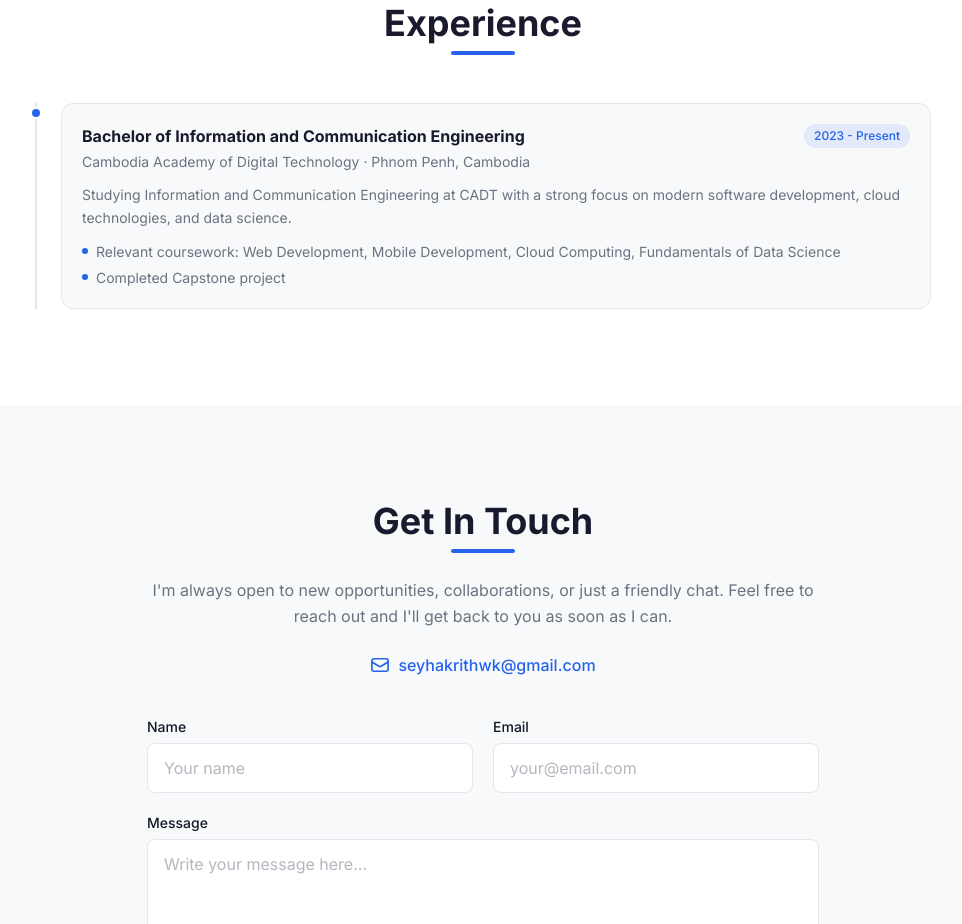
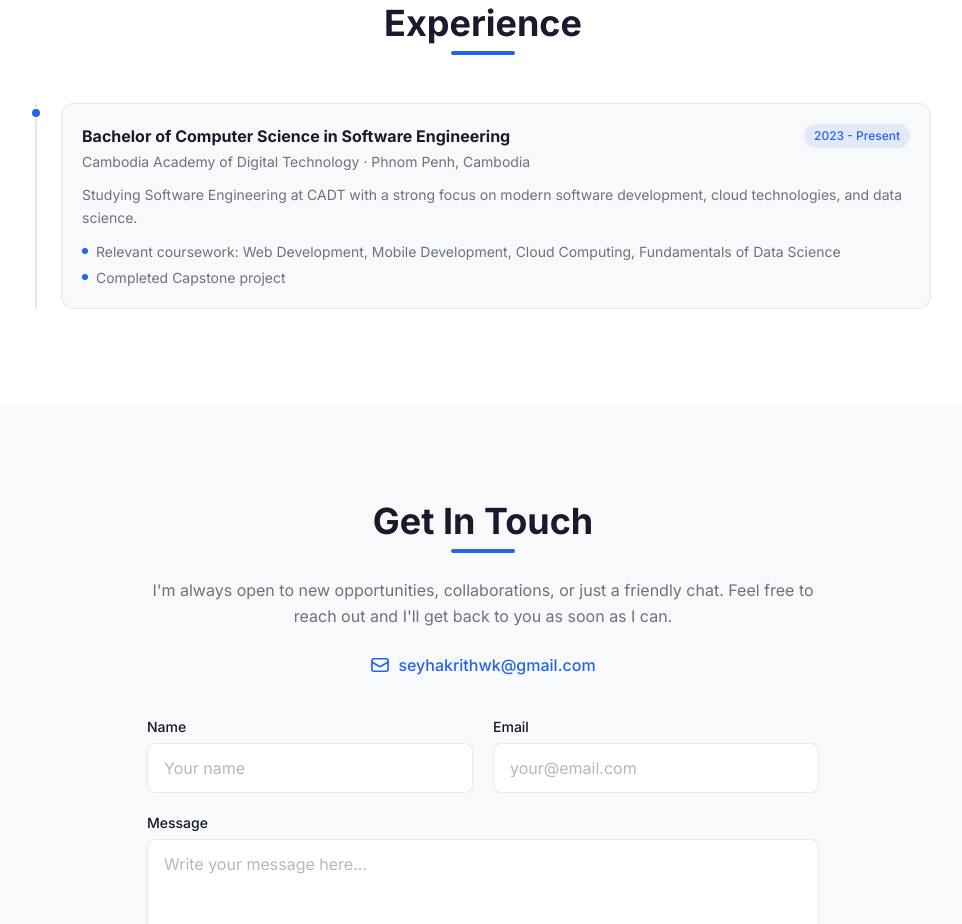
Before and after one commit to KMernDabest/Portfolio.Next, a Next.js app: page / in a window 1280 px wide. Shown: the part 3640-4564 px from the top of the page, without its empty margins (157-1119 px from the left). Built offline with nearby package versions, Linux system fonts and the light colour scheme.

Commit message:
Updated experience

```diff
--- a/app/data/index.ts
+++ b/app/data/index.ts
@@ -130,14 +130,14 @@ export const experiences: Experience[] = [
   {
     id: "cadt",
     type: "education",
-    role: "Bachelor of Information and Communication Engineering",
+    role: "Bachelor of Computer Science in Software Engineering",
     company: "Cambodia Academy of Digital Technology",
     location: "Phnom Penh, Cambodia",
     duration: "2023 - Present",
     startDate: "2023-10",
     endDate: "Present",
     description:
-      "Studying Information and Communication Engineering at CADT with a strong focus on modern software development, cloud technologies, and data science.",
+      "Studying Software Engineering at CADT with a strong focus on modern software development, cloud technologies, and data science.",
     highlights: [
       "Relevant coursework: Web Development, Mobile Development, Cloud Computing, Fundamentals of Data Science",
       "Completed Capstone project",
```
